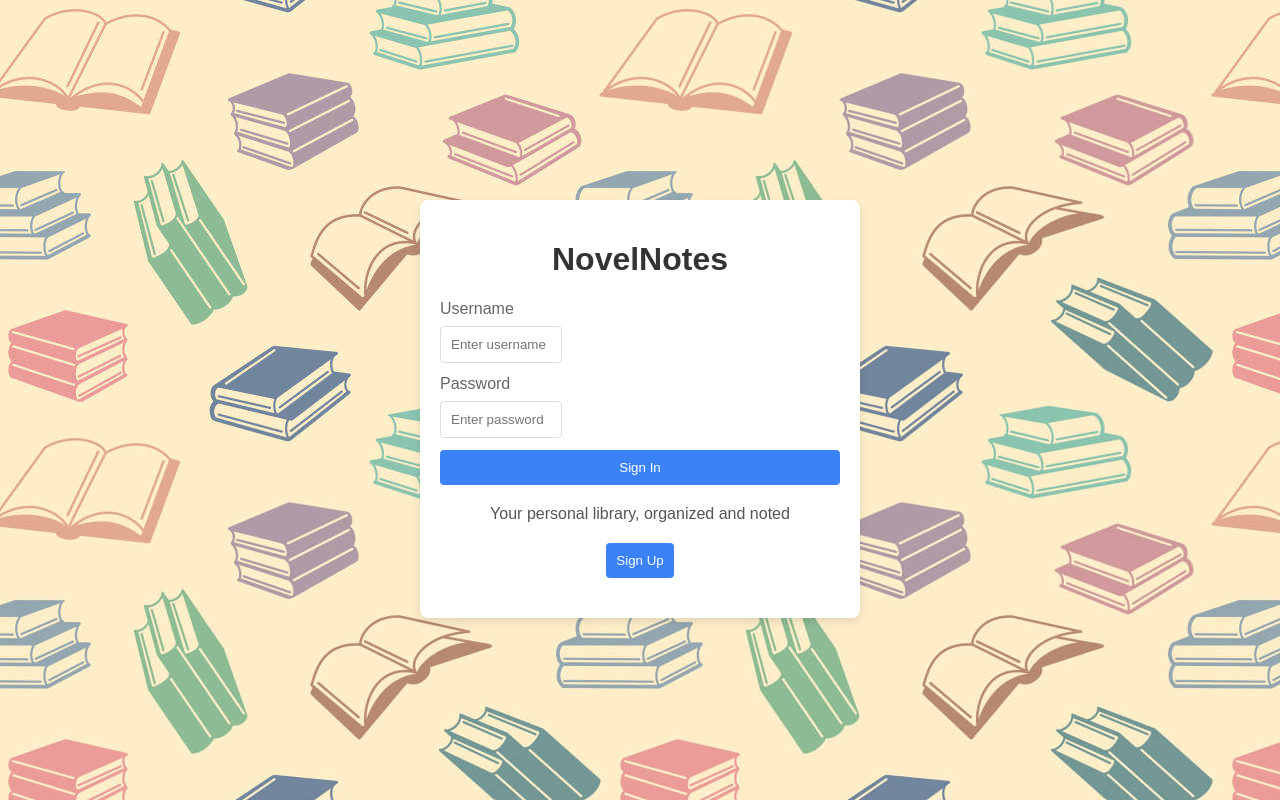
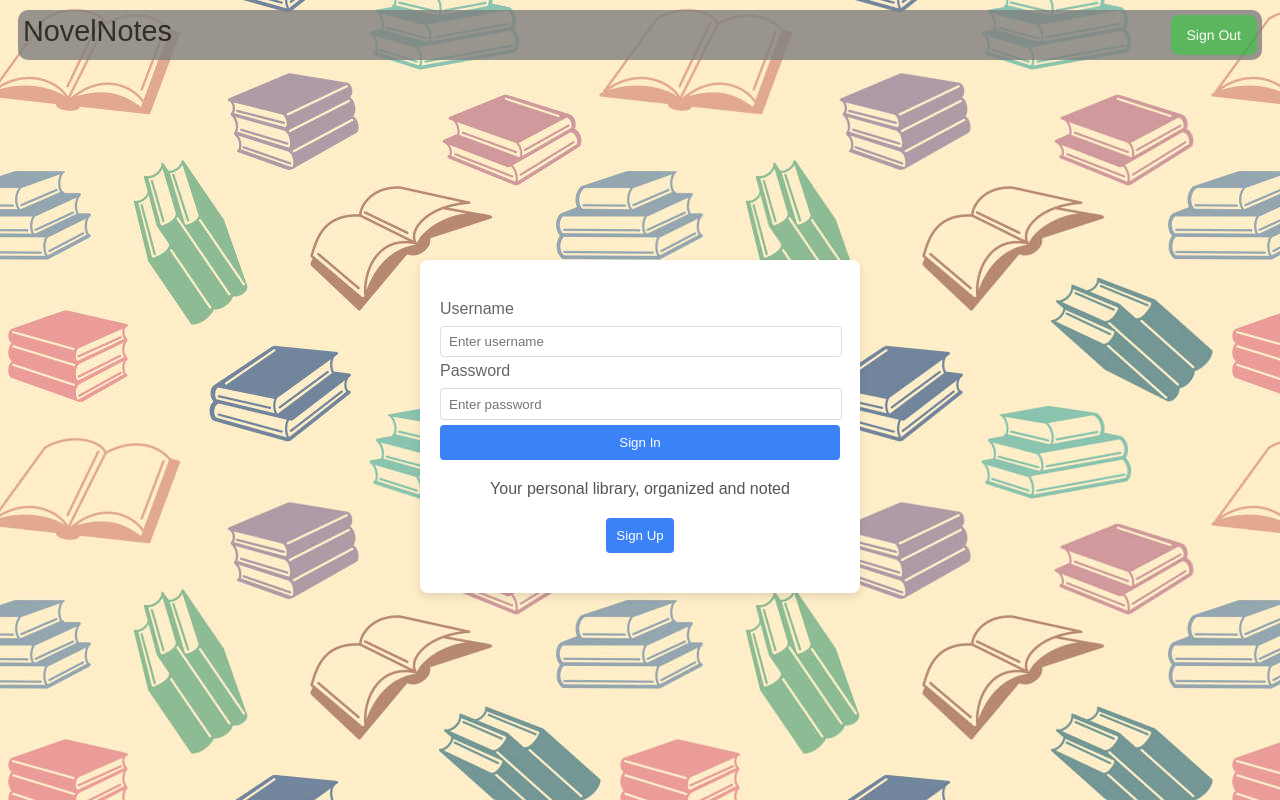
Before and after one commit to bhargavgudapati/csci4300project, a Next.js app: page /login in a window 1280 px wide. Built offline with nearby package versions, Linux system fonts and the light colour scheme.

Commit message:
working on logout

```diff
--- a/src/app/components/login.module.css
+++ b/src/app/components/login.module.css
@@ -1,3 +1,4 @@
+
 .loginPage {
     font-family: Arial, sans-serif;
     padding: 20px;
@@ -30,9 +31,10 @@
 
 .loginPage input[type="text"],
 .loginPage input[type="password"] {
-  width: 100px;
-  padding: 10px;
-  margin-bottom: 12px;
+    width: 96%;
+    padding: 2%;
+    height: 1em;
+    margin-bottom: 5px;
     border: 1px solid #ddd;
     border-radius: 4px;
 }
--- a/src/app/components/login.tsx
+++ b/src/app/components/login.tsx
@@ -2,6 +2,21 @@
 'use client';
 import React, { useState } from 'react';
 import styles from '../components/login.module.css';
+import Navbar from './navbar';
+import { useRouter } from 'next/navigation';
+import { useSession } from 'next-auth/react';
+
+async function doLogout() {
+    const router = useRouter();
+    console.log("logging out");
+    router.push("/login");
+    const x = () => {};
+    await x();;
+}
+
+async function doLogin() {
+    const router = useRouter();
+}
 
 const LoginPage: React.FC = () => {
 
@@ -14,15 +29,13 @@ const LoginPage: React.FC = () => {
     }
 
     return (
+	<div>
+	    <Navbar />
             <div className={styles.loginPage}>
-            <h1>NovelNotes</h1>
-
-            {/* Container for form fields */}
 		<div className={styles.formContainer}>
 		    <form onSubmit={onLoginSubmit}>
 			<label>Username</label>
 			<input value={user} onChange={e => setUser(e.target.value)} type="text" placeholder="Enter username" />
-
 			<label>Password</label>
 			<input type="password" placeholder="Enter password" />
 			<button type="submit">Sign In</button>
@@ -38,6 +51,7 @@ const LoginPage: React.FC = () => {
                      Sign Up
 		</button>
             </div>
+	</div>
     );
 };
 
```
Also changed, not shown: src/auth.ts (added), 1 other file (tests, documents, lock files or other folders). Lines whose indentation alone changed are shown as unchanged.
